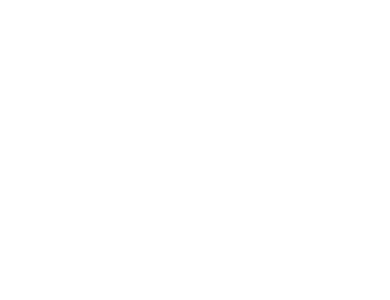
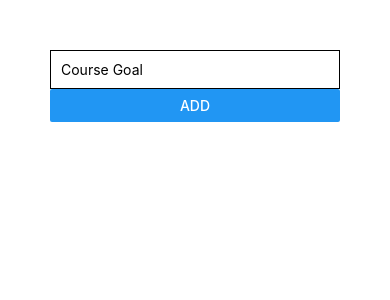
Before and after one commit to vinothsmart/react-native-complete-guide, a React Native app: screen / in a window 390 px wide. Shown: the top 300 px of the page. Built offline with nearby package versions, Linux system fonts and the light colour scheme.

Commit message:
2.6 completed

```diff
--- a/App.js
+++ b/App.js
@@ -1,11 +1,17 @@
 import { StatusBar } from "expo-status-bar";
 import React from "react";
-import { StyleSheet, Text, View } from "react-native";
+import { StyleSheet, Text, TextInput, View, Button } from "react-native";
 
 export default function App() {
   return (
-    <View>
-      <View></View>
+    <View style={{ padding: 50 }}>
+      <View>
+        <TextInput
+          style={{ borderColor: "black", borderWidth: 1, padding: 10 }}
+          placeholder="Course Goal"
+        />
+        <Button title="Add" />
+      </View>
       <View></View>
       <StatusBar style="auto" />
     </View>
```
